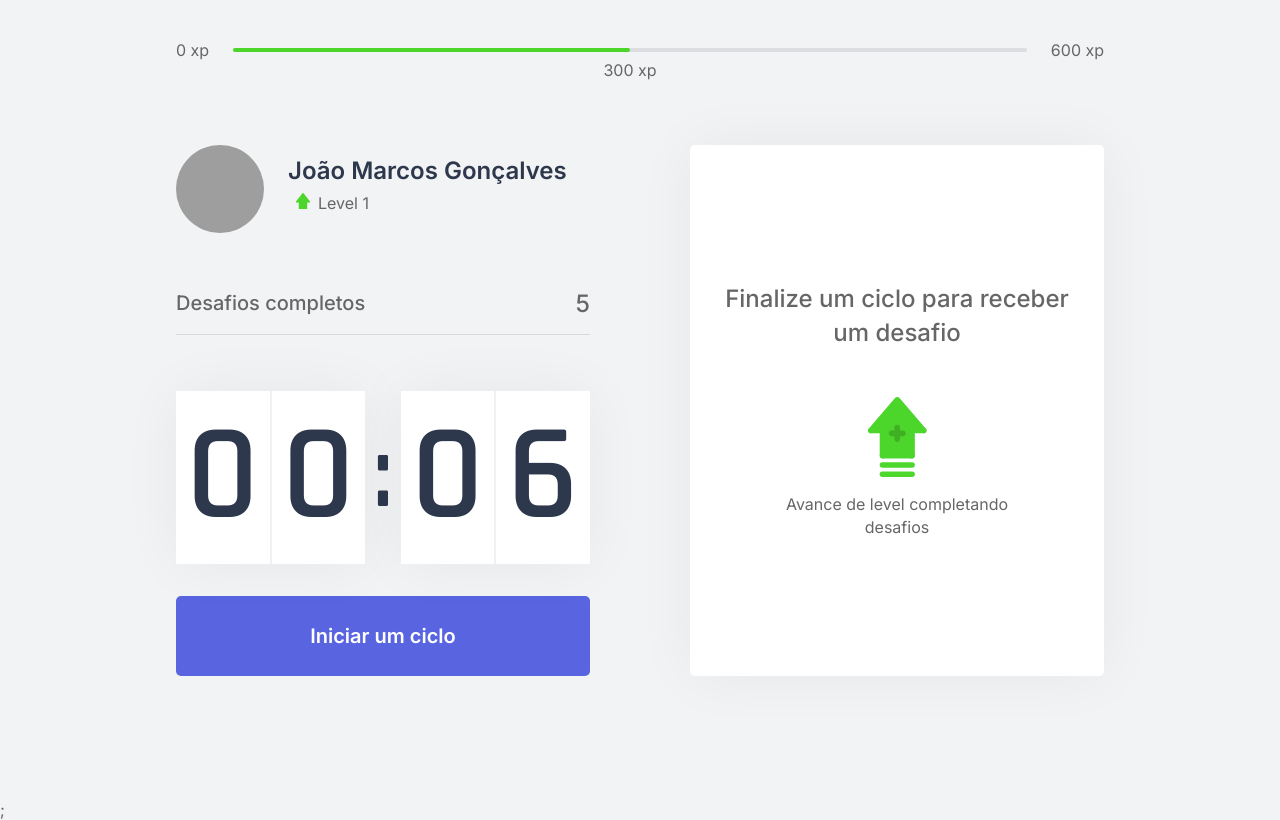
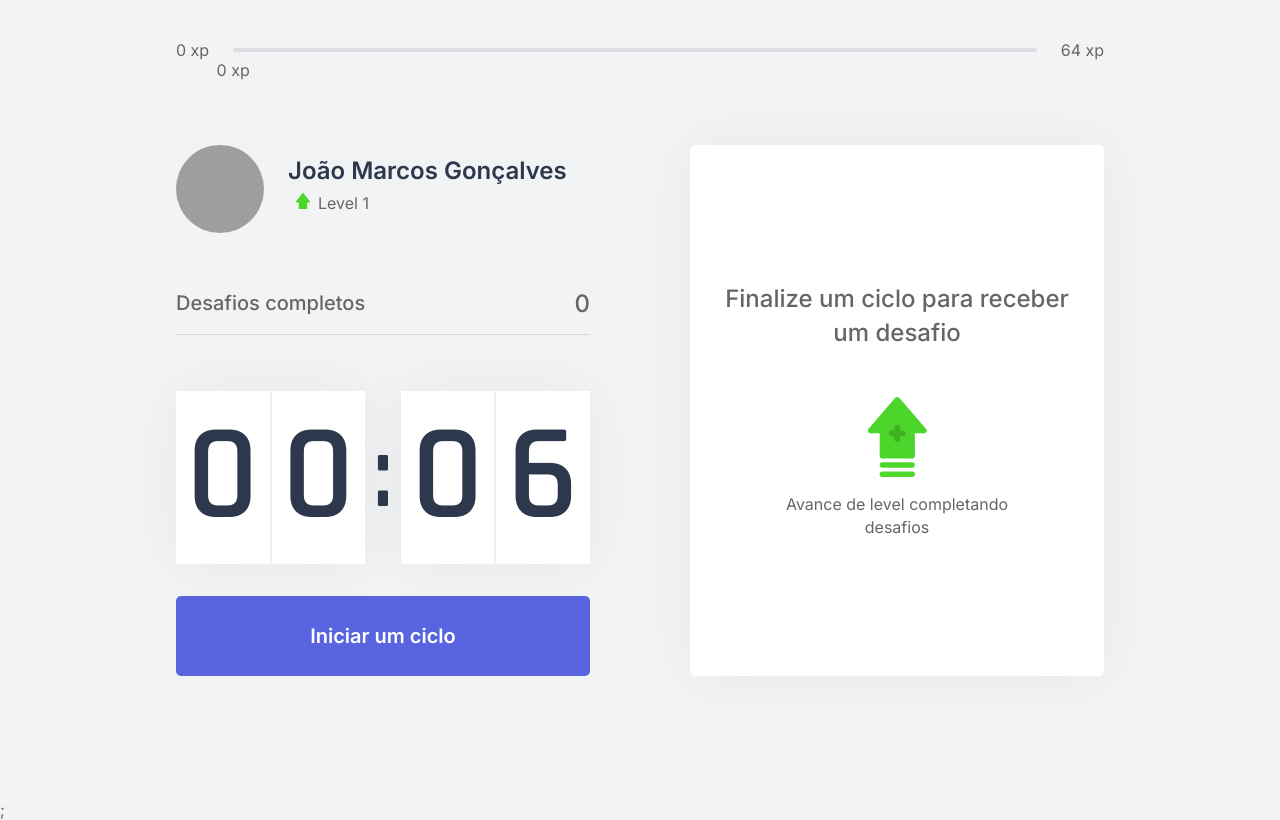
Before and after one commit to JonneBR/nlw4-next, a Next.js app: page / in a window 1280 px wide. Built offline with nearby package versions, Linux system fonts and the light colour scheme; grey boxes are pictures that could not be loaded.

Commit message:
level and challenges context api

```diff
--- a/src/components/ChallengeBox.tsx
+++ b/src/components/ChallengeBox.tsx
@@ -3,7 +3,7 @@
 import styles from '../styles/components/ChallengeBox.module.css';
 
 export function ChallengeBox() {
-  const { activeChallenge } = useContext(ChallengesContext);
+  const { activeChallenge, resetChallenge } = useContext(ChallengesContext);
   // console.log(activeChallenge);
 
   return (
@@ -19,7 +19,11 @@
           </main>
 
           <footer>
-            <button type='button' className={styles.challengeFailedButton}>
+            <button
+              type='button'
+              className={styles.challengeFailedButton}
+              onClick={resetChallenge}
+            >
               Falhei
             </button>
             <button type='button' className={styles.challengeSucceededButton}>
--- a/src/components/CompletedChallenge.tsx
+++ b/src/components/CompletedChallenge.tsx
@@ -1,10 +1,13 @@
+import { useContext } from 'react';
+import { ChallengesContext } from '../contexts/ChallengesContext';
 import styles from '../styles/components/CompletedChallenge.module.css';
 
 export function CompletedChallenge() {
+  const { challengesCompleted } = useContext(ChallengesContext);
   return (
     <div className={styles.completedChallengesContainer}>
       <span>Desafios completos</span>
-      <span>5</span>
+      <span>{challengesCompleted}</span>
     </div>
   );
 }
--- a/src/components/ExperienceBar.tsx
+++ b/src/components/ExperienceBar.tsx
@@ -1,17 +1,29 @@
-import styles from '../styles/components/ExperienceBar.module.css'
+import { useContext } from 'react';
+import { ChallengesContext } from '../contexts/ChallengesContext';
+import styles from '../styles/components/ExperienceBar.module.css';
 
 export function ExperienceBar() {
+  const { currentExperience, experienceToNextLevel } = useContext(
+    ChallengesContext
+  );
+
+  const percentToNextLevel =
+    Math.round(currentExperience * 100) / experienceToNextLevel;
+
   return (
     <header className={styles.experienceBar}>
       <span>0 xp</span>
       <div>
-                <div style={{width: '50%'}}/>
-                <span className={styles.currentExperience} style={{left:'50%'}}>
-            300 xp
+        <div style={{ width: `${percentToNextLevel}%` }} />
+        <span
+          className={styles.currentExperience}
+          style={{ left: `${percentToNextLevel}%` }}
+        >
+          {currentExperience} xp
         </span>
       </div>
 
-            <span>600 xp</span>
+      <span>{experienceToNextLevel} xp</span>
     </header>
-    )
+  );
 }
--- a/src/contexts/ChallengesContext.tsx
+++ b/src/contexts/ChallengesContext.tsx
@@ -10,10 +10,12 @@
 interface ChallengesContextData {
   level: number;
   currentExperience: number;
+  experienceToNextLevel: number;
   challengesCompleted: number;
   activeChallenge: Challenge;
   levelUp: () => void;
   startNewChallenge: () => void;
+  resetChallenge: () => void;
 }
 
 interface ChallengesProviderProps {
@@ -29,6 +31,8 @@
 
   const [activeChallenge, setActiveChallenge] = useState(null);
 
+  const experienceToNextLevel = Math.pow((level + 1) * 4, 2);
+
   function levelUp() {
     setLevel(level + 1);
   }
@@ -40,15 +44,21 @@
     setActiveChallenge(challenge);
   }
 
+  function resetChallenge() {
+    setActiveChallenge(null);
+  }
+
   return (
     <ChallengesContext.Provider
       value={{
         level,
         currentExperience,
+        experienceToNextLevel,
         challengesCompleted,
         levelUp,
         startNewChallenge,
         activeChallenge,
+        resetChallenge,
       }}
     >
       {children}
```
Lines whose indentation alone changed are shown as unchanged.
